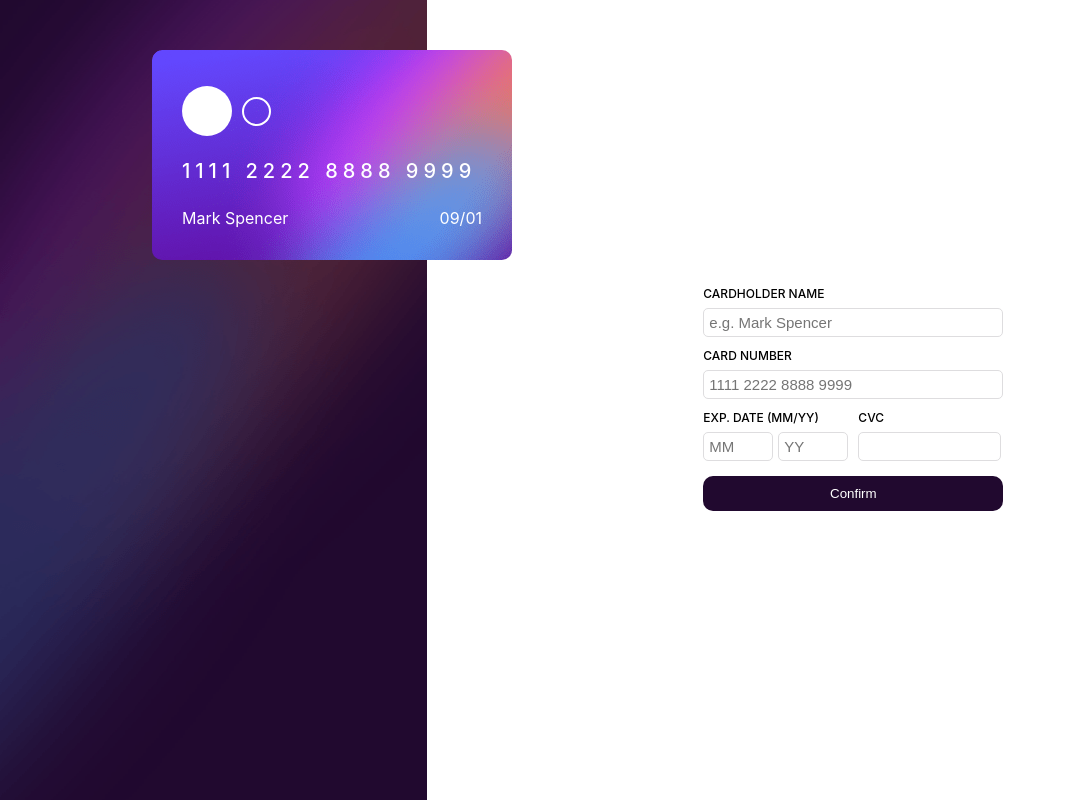
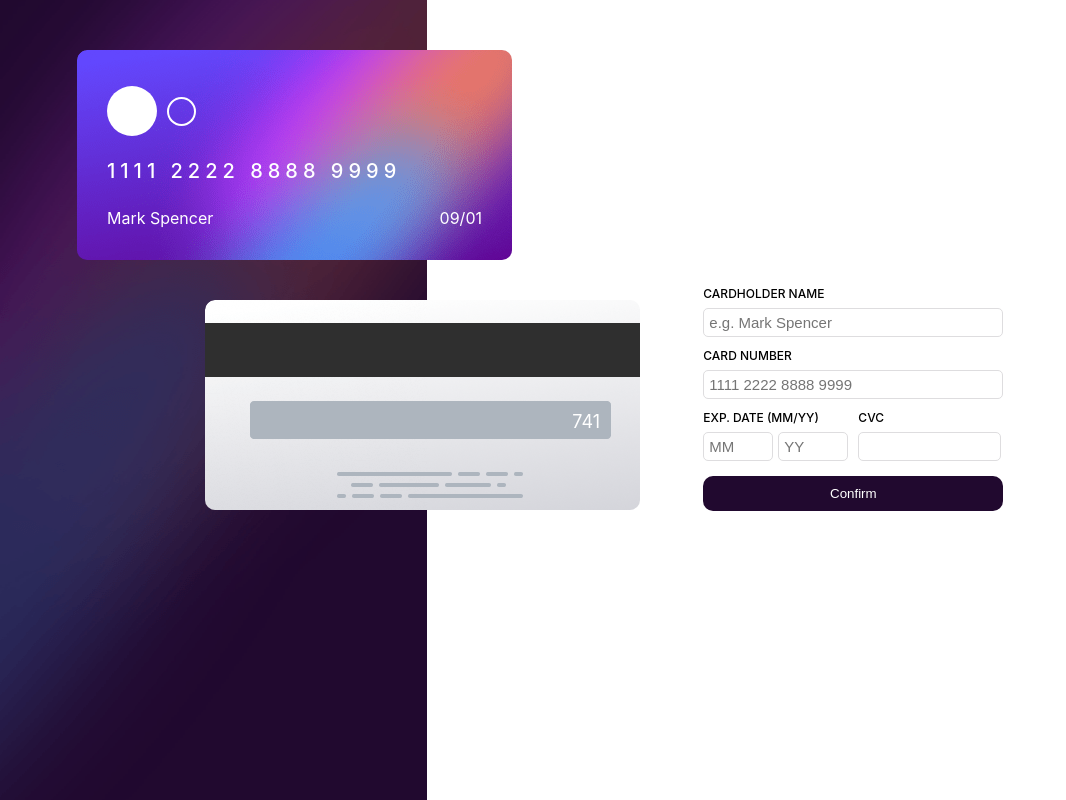
Before and after one commit to kiantpetersen/projectCard, a React (Vite) app: page / in a window 1280 px wide. Shown: the whole page, without its empty margins (0-1066 px from the left). Built offline with nearby package versions, Linux system fonts and the light colour scheme.

Commit message:
adding card back display

```diff
--- a/src/App.css
+++ b/src/App.css
@@ -119,7 +119,7 @@ body {
   z-index: 20;
   top: 50px;
   right: -20%;
-  width: 300px;
+  width: 375px;
   height: 150px;
   border-radius: 10px;
   position: absolute;
@@ -171,3 +171,30 @@ body {
   border-radius: 50%;
   display: inline-block;
 }
+
+.card-back {
+  display: flex;
+  flex-direction: column;
+  align-items: flex-start;
+  justify-content: end;
+  padding: 30px;
+  z-index: 20;
+  top: 300px;
+  right: -50%;
+  width: 375px;
+  height: 150px;
+  border-radius: 10px;
+  position: absolute;
+  background-image: url("./images/bg-card-back.png");
+  -webkit-border-radius: 10px;
+  -moz-border-radius: 10px;
+  -ms-border-radius: 10px;
+  -o-border-radius: 10px;
+}
+.cvc-number {
+  position: absolute;
+  top: 90px;
+  right: 40px;
+  font-size: 18px;
+  color: var(--white-color);
+}
--- a/src/App.jsx
+++ b/src/App.jsx
@@ -4,7 +4,11 @@ import viteLogo from '/vite.svg'
 import './App.css'
 
 function App() {
-  const [count, setCount] = useState(0)
+  const [cardData, setCardData] = useState({
+    name: 'Mark Spencer'
+  })
+
+
 
   return (
     <div className='pay-card-section'>
@@ -23,6 +27,9 @@ function App() {
               <p className='card-name'>Mark Spencer</p>
               <p className=' card-date'>09/01</p>
             </div>
+          </div>
+          <div className='card-back'>
+            <p className='cvc-number'>741</p>
           </div>
         </div>
         <div className='col'>
```
